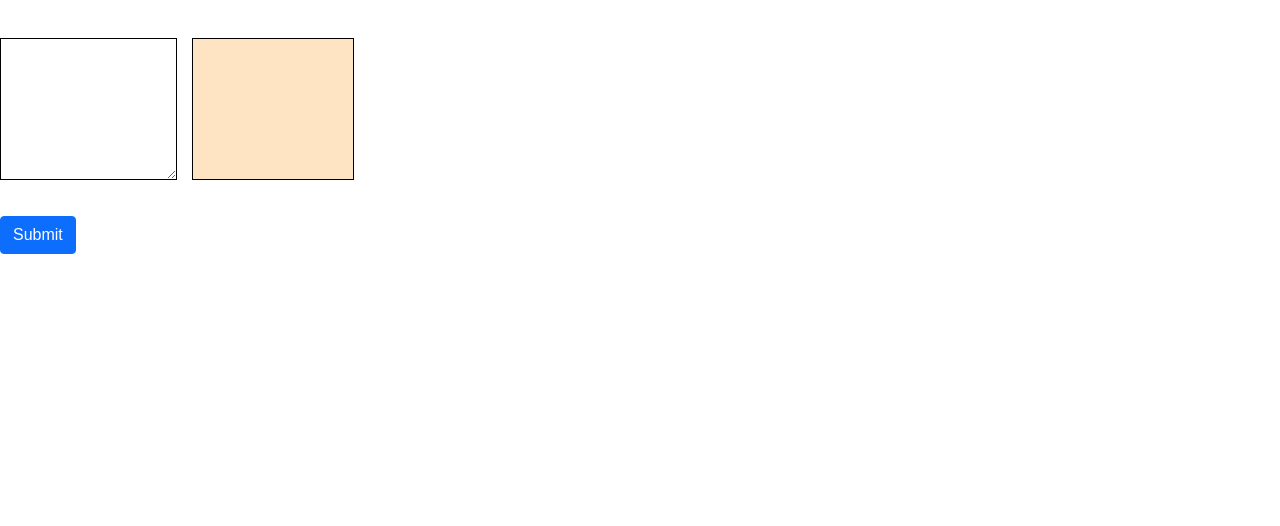
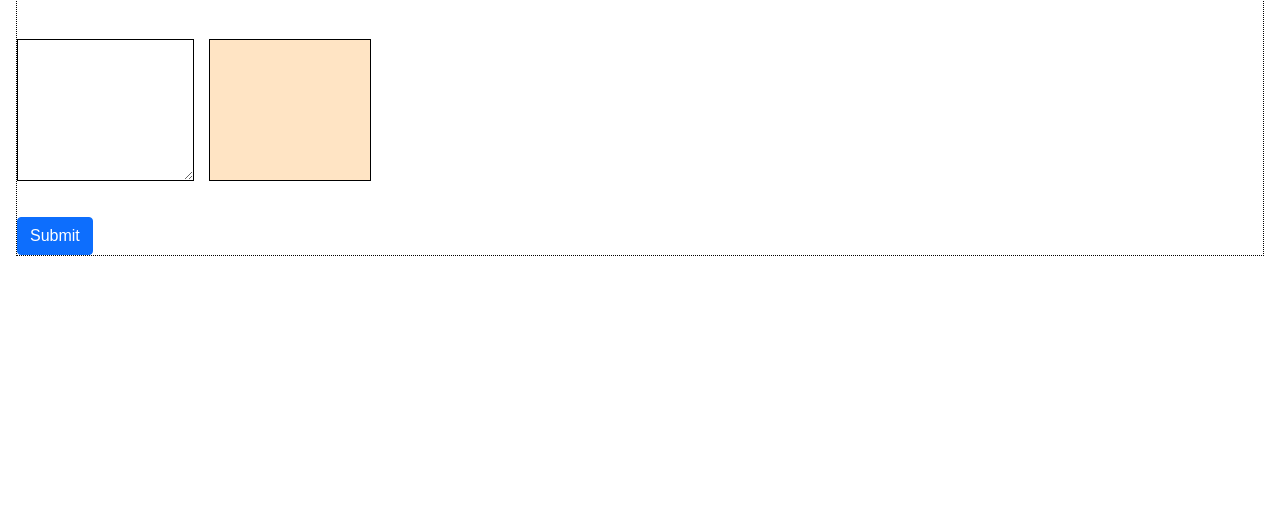
Before and after one commit to rameshkunwar/LearningBEM, a plain HTML site: page index.html in a window 1280 px wide. Shown: the part 65-591 px from the top of the page. Drawn offline with Linux system fonts and the light colour scheme.

Commit message:
added reset.css

```diff
--- a/index.html
+++ b/index.html
@@ -1,10 +1,10 @@
 <!DOCTYPE html>
 <html lang="en">
-
 <head>
     <meta charset="UTF-8">
     <meta http-equiv="X-UA-Compatible" content="IE=edge">
     <meta name="viewport" content="width=device-width, initial-scale=1.0">
+    <link rel="stylesheet" href="reset.css" />
     <link rel="stylesheet" href="style.css" />
     <title>css demo</title>
 </head>
@@ -71,7 +71,6 @@
                 <span>F</span>
             </div>
         </div>
-
     </footer>
 </body>
 
--- /dev/null
+++ b/reset.css
@@ -0,0 +1,43 @@
+html, body, div, span, applet, object, iframe,
+h1, h2, h3, h4, h5, h6, p, blockquote, pre,
+a, abbr, acronym, address, big, cite, code,
+del, dfn, em, img, ins, kbd, q, s, samp,
+small, strike, strong, sub, sup, tt, var,
+b, u, i, center,
+dl, dt, dd, ol, ul, li,
+fieldset, form, label, legend,
+table, caption, tbody, tfoot, thead, tr, th, td,
+article, aside, canvas, details, embed,
+figure, figcaption, footer, header, hgroup,
+menu, nav, output, ruby, section, summary,
+time, mark, audio, video {
+	margin: 0;
+	padding: 0;
+	border: 0;
+	font-size: 100%;
+	font: inherit;
+	vertical-align: baseline;
+}
+/* HTML5 display-role reset for older browsers */
+article, aside, details, figcaption, figure,
+footer, header, hgroup, menu, nav, section {
+	display: block;
+}
+body {
+	line-height: 1;
+}
+ol, ul {
+	list-style: none;
+}
+blockquote, q {
+	quotes: none;
+}
+blockquote:before, blockquote:after,
+q:before, q:after {
+	content: '';
+	content: none;
+}
+table {
+	border-collapse: collapse;
+	border-spacing: 0;
+}
--- a/style.css
+++ b/style.css
@@ -1,6 +1,7 @@
 body{
-    margin: 0;
-    padding: 0%;
+    line-height: 1.2;
+    margin: 0 1rem;
+    border: 1px dotted #000;
 }
 .header {
     max-width: 1150px;
```
Lines whose indentation alone changed are shown as unchanged.
